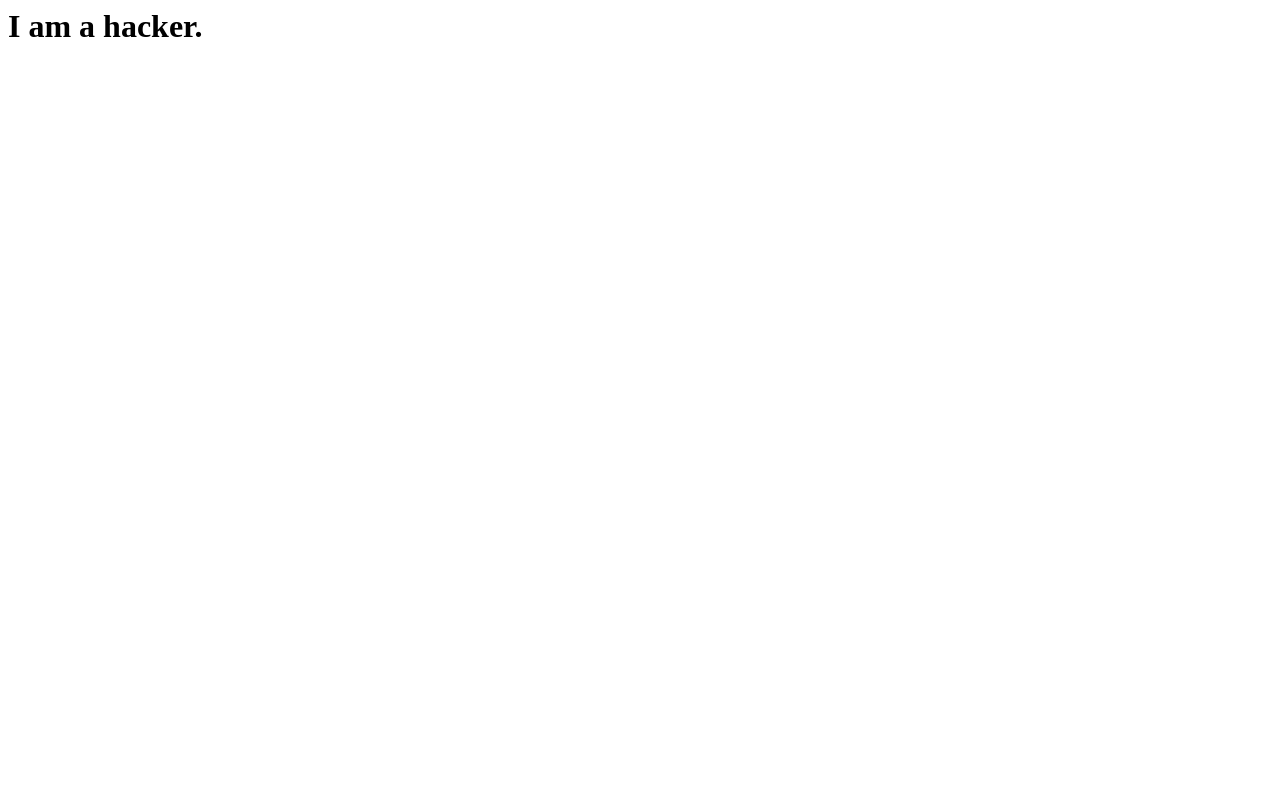
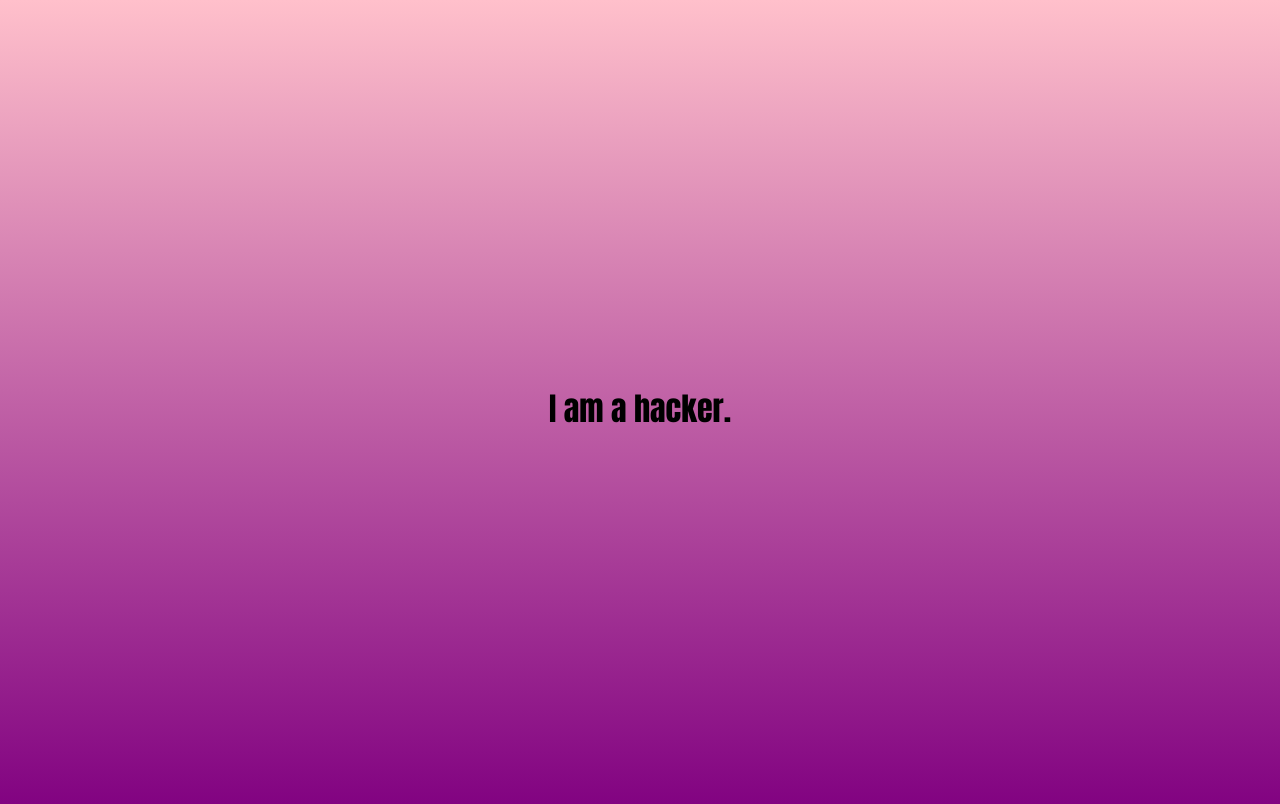
Before and after one commit to vbarras23/p5js-portfolio, a plain HTML site: page index.html in a window 1280 px wide. Drawn offline with Linux system fonts and the light colour scheme.

Commit message:
ajouter du style

```diff
--- a/index.html
+++ b/index.html
@@ -3,6 +3,18 @@
     <meta charset="UTF-8">
     <meta name="viewport" content="width=device-width, initial-scale=1.0">
     <title>Document</title>
+    <style>
+        body{
+            font-family: Impact, Haettenschweiler, 'Arial Narrow Bold', sans-serif;
+            min-height: 100vh;
+            display: flex;
+            justify-content: center;
+            align-items: center;
+
+
+            background: linear-gradient(pink, purple);
+        }
+    </style>
 </head>
 <body>
     <h1>I am a hacker.</h1>
```
